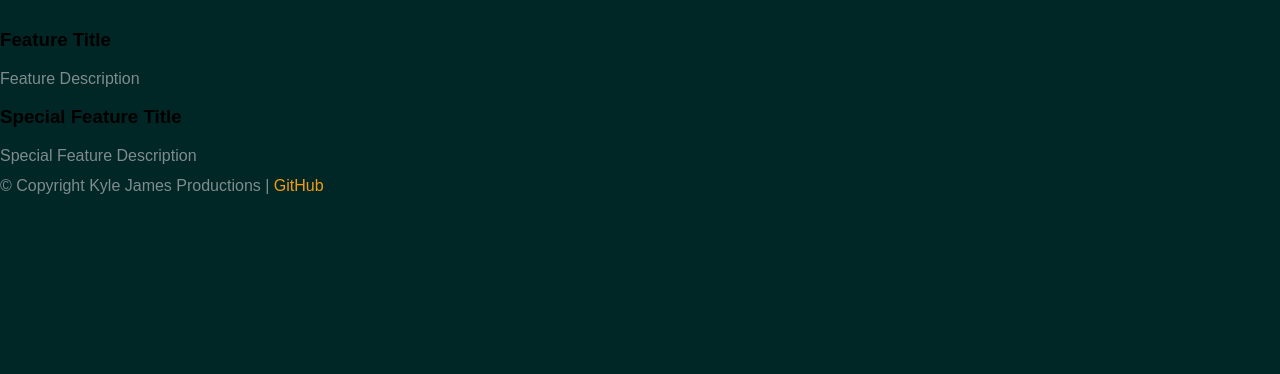
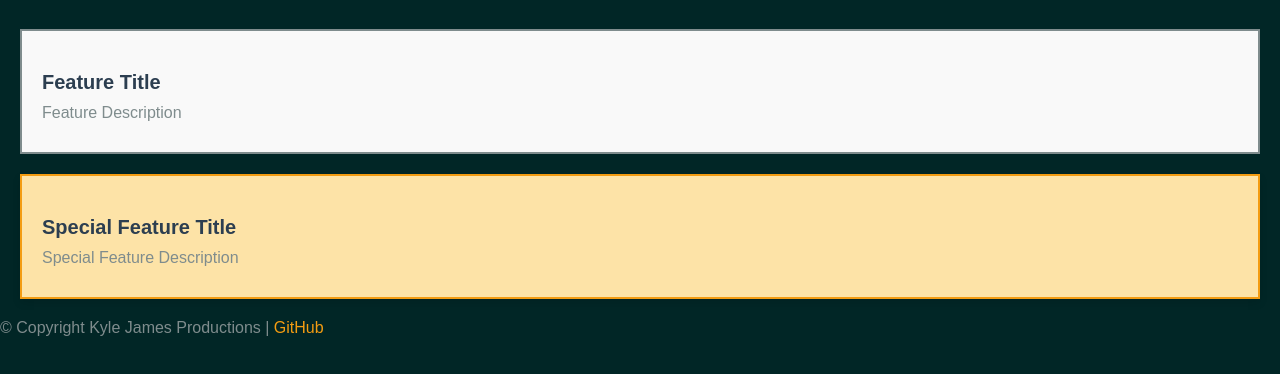
Before and after one commit to kylejames1998/COMP001A.LectureActivity5, a plain HTML site: page classes-ids.html in a window 1280 px wide. Shown: the part 162-536 px from the top of the page. Drawn offline with Linux system fonts and the light colour scheme.

Commit message:
added CSS for  classes & ids page

```diff
--- a/main.css
+++ b/main.css
@@ -57,3 +57,31 @@ ul li {
 div ul {
     list-style-type: square; /* Adding the bullet points back */
 }
+
+/* General styling using a class */
+.feature-card {
+    border: 2px solid #7f8c8d; /* Grayish-blue */
+    padding: 20px; /* Adding some space inside the card */
+    margin: 20px; /* Adding some space outside the card */
+    background-color: #f9f9f9; /* Light Gray */
+}
+
+/* Styling h3 within a class */
+.feature-card h3 {
+    font-size: 20px; /* 20px is the default font size */
+    margin-bottom: 10px; /* Adding some space below the heading */
+    color: #2c3e50; /* Deep blue text color */
+}
+
+/* Styling p within a class */
+.feature-card p {
+    margin-bottom: 10px; /* Adding some space below the paragraph */
+    color: #7f8c8d; /* Grayish-blue text color */
+}
+
+/* Specific styling using an ID */
+#special-feature {
+    background-color: #fde3a7; /* Light gold background color */
+    border-color: #f39c12; /* Gold border color */
+    box-shadow: 0 4px 8px rgba(0, 0, 0, 0.1); /* Adding a shadow */
+}
```
